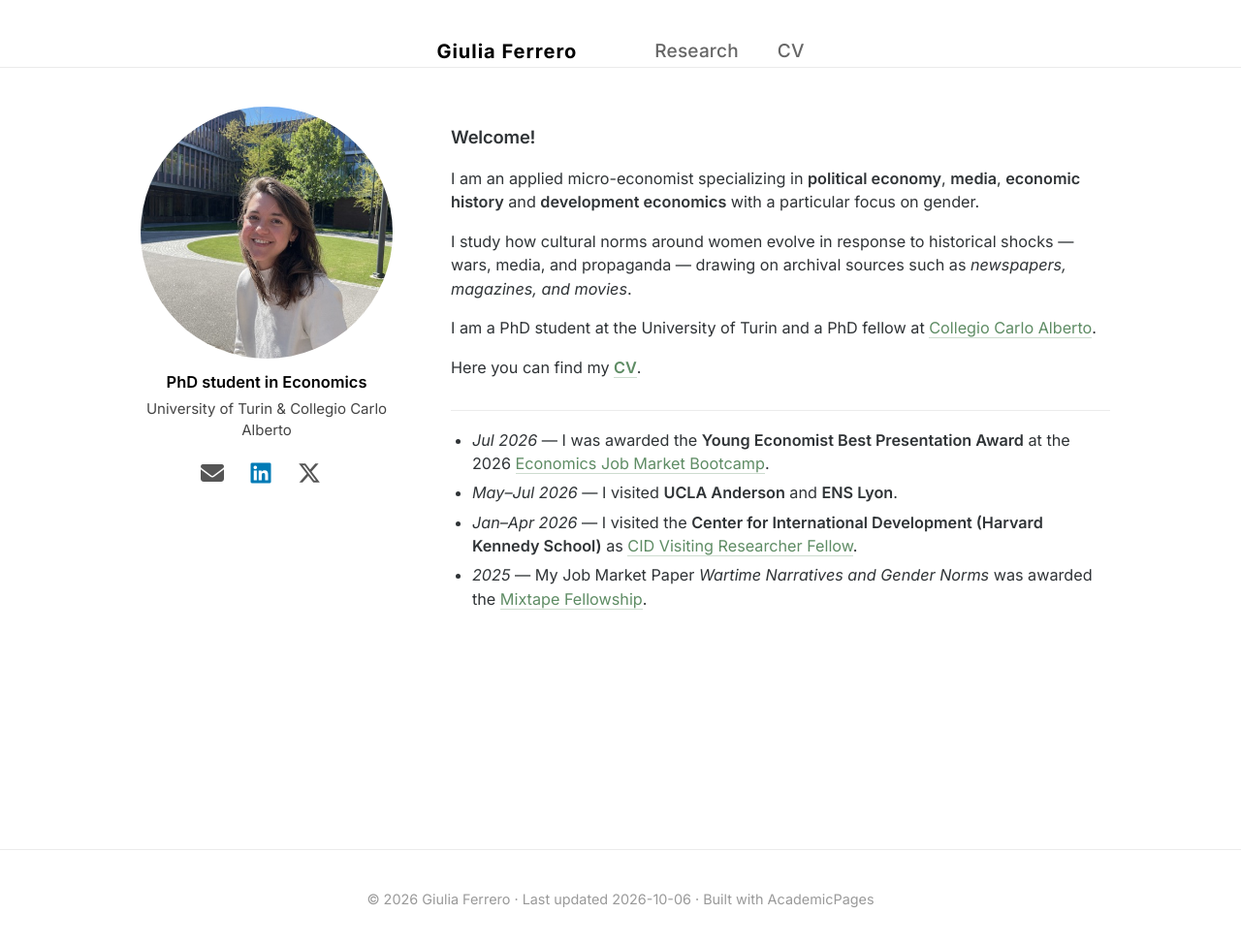
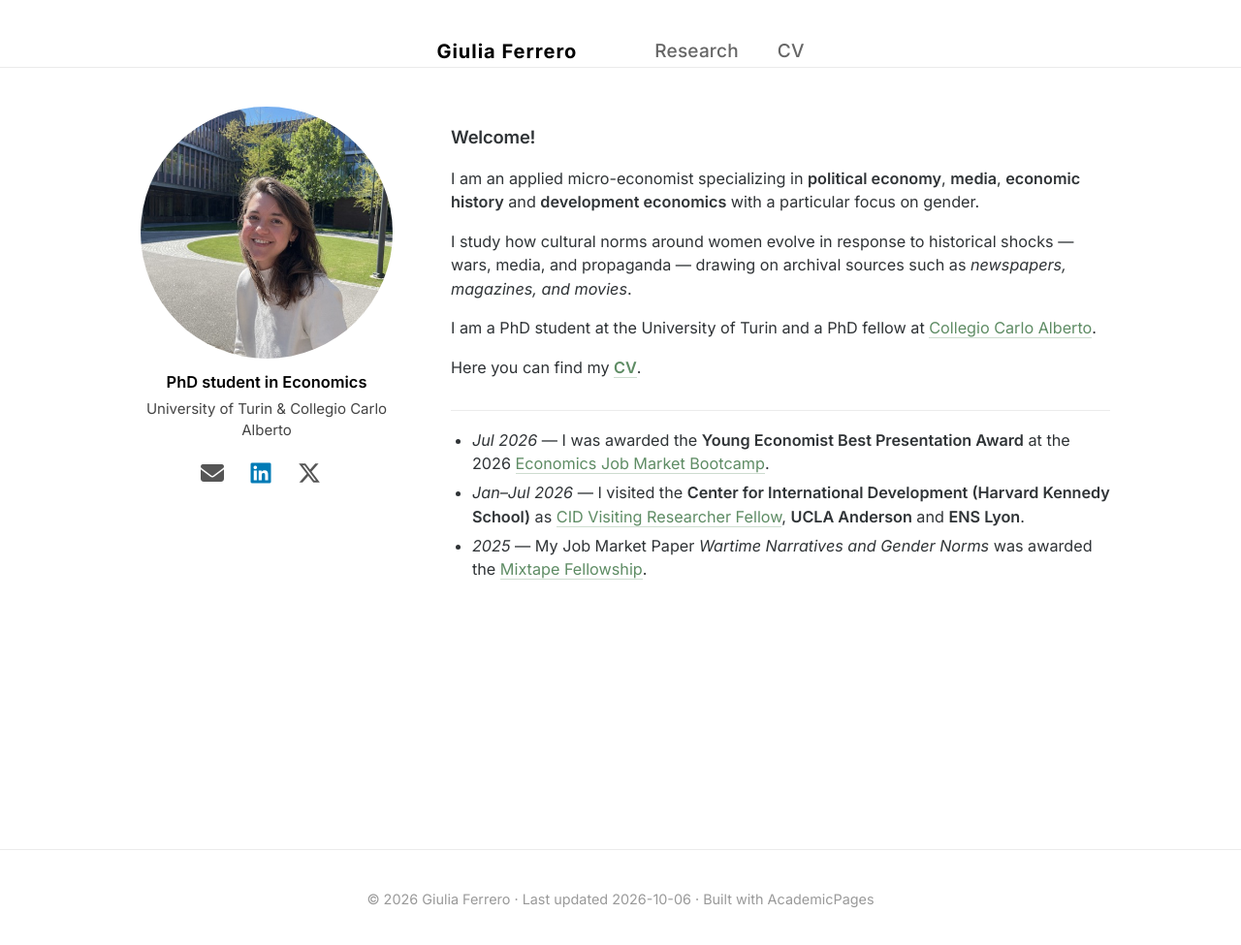
Before and after one commit to giuliferrero/giuliferrero.github.io, a Jekyll site: the page built from _pages/about.md, in a window 1280 px wide and 979 px high. Shown: the top 975 px of the window at 97% size. Built offline with Jekyll 4.4.1, drawn with Linux system fonts in a browser that asks for light colours.

Commit message:
Merge 2026 visiting positions into one news item
Co-Authored-By: Claude Opus 5.5 <noreply@anthropic.com>

```diff
--- a/_pages/about.md
+++ b/_pages/about.md
@@ -20,8 +20,7 @@ Here you can find my [**CV**](/files/CV_Ferrero_2026.pdf).
 <hr class="soft-divider">
 
 - *Jul 2026* — I was awarded the **Young Economist Best Presentation Award** at the 2026 [Economics Job Market Bootcamp](https://www.tommasosonno.com/jmb.html).
-- *May–Jul 2026* — I visited **UCLA Anderson** and **ENS Lyon**.
-- *Jan–Apr 2026* — I visited the **Center for International Development (Harvard Kennedy School)** as [CID Visiting Researcher Fellow](https://www.hks.harvard.edu/centers/cid/about-cid/jobs-opportunities/cid-visiting-researcher-program).
+- *Jan–Jul 2026* — I visited the **Center for International Development (Harvard Kennedy School)** as [CID Visiting Researcher Fellow](https://www.hks.harvard.edu/centers/cid/about-cid/jobs-opportunities/cid-visiting-researcher-program), **UCLA Anderson** and **ENS Lyon**.
 - *2025* — My Job Market Paper *Wartime Narratives and Gender Norms* was awarded the [Mixtape Fellowship](https://www.mixtapesessions.io/about/).
 
 </div>
```
